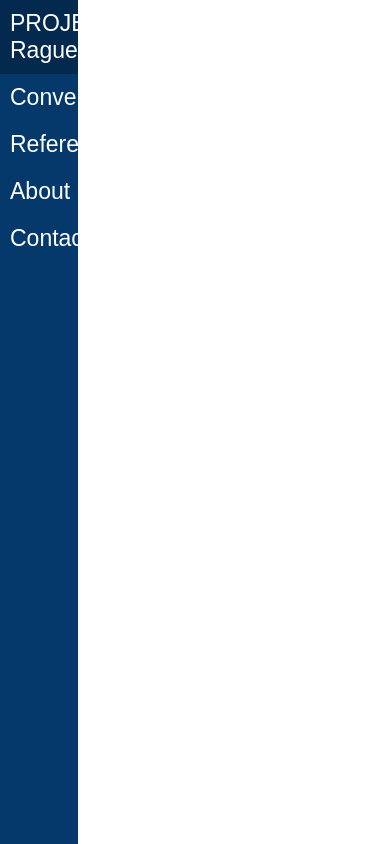
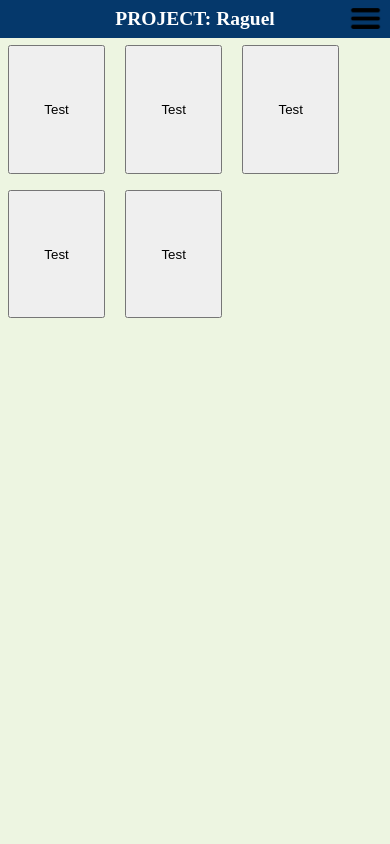
Before and after one commit to oversoulmoon/PROJECT-Raphael, a plain HTML site: page index.html in a window 390 px wide. Drawn offline with Linux system fonts and the light colour scheme.

Commit message:
Mobile Dev

```diff
--- a/index.html
+++ b/index.html
@@ -5,22 +5,27 @@
         <meta name="viewport" content="width=device-width, initial-scale=1">
         <title>PROJECT: Raguel</title>
         <link href="styles.css" rel="stylesheet"/>
-        <script src="script.js"></script>
+        <script src="script.js" defer></script>
     </head>
     <body>
         <div id="table">
-            <div id="nav">
-                <ul>
-                    <li id="title ">PROJECT: Raguel</li>
+            <nav>
+                <h4 id="title ">PROJECT: Raguel</h4>
+                <img id="navicon" src="navicon.png"/>
+                <ul id="menu">
                     <li>Convert</li>
-                    <li>Referenes</li>
+                    <li>References</li>
                     <li>About</li>
                     <li>Contact</li>
                 </ul>
-            </div>
-            <div id="main">
-
-            </div>
+            </nav>
+            <main>
+                <button> Test </button>
+                <button> Test </button>
+                <button> Test </button>
+                <button> Test </button>
+                <button> Test </button>
+            </main>
         </div>
     </body>
 </html>
--- a/script.js
+++ b/script.js
@@ -0,0 +1,13 @@
+
+document.getElementById("navicon").addEventListener("click", function(e){
+    var navbar = document.getElementById("menu");
+    navbar.style.display = "block";
+    navbar.style.transform += "translateX(-150px)";
+    document.addEventListener("click", exitListiner);
+})
+function exitListiner(evt){
+    if(evt.target.tagName != "UL" && evt.target.id != "navicon" && evt.target.tagName != "LI"){
+        document.getElementById("menu").style.transform += "translateX(150px)";
+        document.removeEventListener("click", exitListiner);
+    }
+}
--- a/styles.css
+++ b/styles.css
@@ -1,8 +1,61 @@
+
+/*This is the reset styles*/
 *{
     margin:0%;
     padding:0%;
     box-sizing: border-box;
 }
+body{
+    background-color: #edf5e1;
+}
+@media screen and (max-width:640px){
+    body{
+        overflow-x: hidden;
+    }
+    div#table nav ul{
+        display:block;
+        position: fixed;
+        top:0%;
+        right: -150px;
+        height:100vh;
+        background-color: #05386b;
+        transition: transform 0.5s;
+        text-align: center;
+    }
+    div#table nav ul li{
+        display: block;
+        padding: 10px;
+        font-size: 1.3em;
+    }
+    div#table nav li{
+        list-style-type: none;
+    }
+    div#table h4{
+        margin-top: 2%;
+        margin-bottom: 2%;
+        font-size: 5vw;
+    }
+    div#table nav{
+        background-color: #05386b;
+        color:white;
+        display: flex;
+        justify-content: center;
+        position: relative;
+    }
+    div#table img#navicon{
+        display:inline;
+        height:88%;
+        position: absolute;
+        top:6%;
+        right:2%;
+    }
+    button{
+        width: 25vw;
+        height: 33vw;
+        margin: 2%;
+    }
+}
+/*
 div#nav ul{
     list-style-type: none;
 }
@@ -23,5 +76,14 @@ div#nav{
     width: 20%;
     max-width: 200px;
     display: 1 1 flex;
+    float: left;
     justify-content: center;
 }
+div#main{
+
+}
+button{
+
+    margin: 3%;
+}
+*/
```
Also changed, not shown: navicon.png (added), 1 other file.
